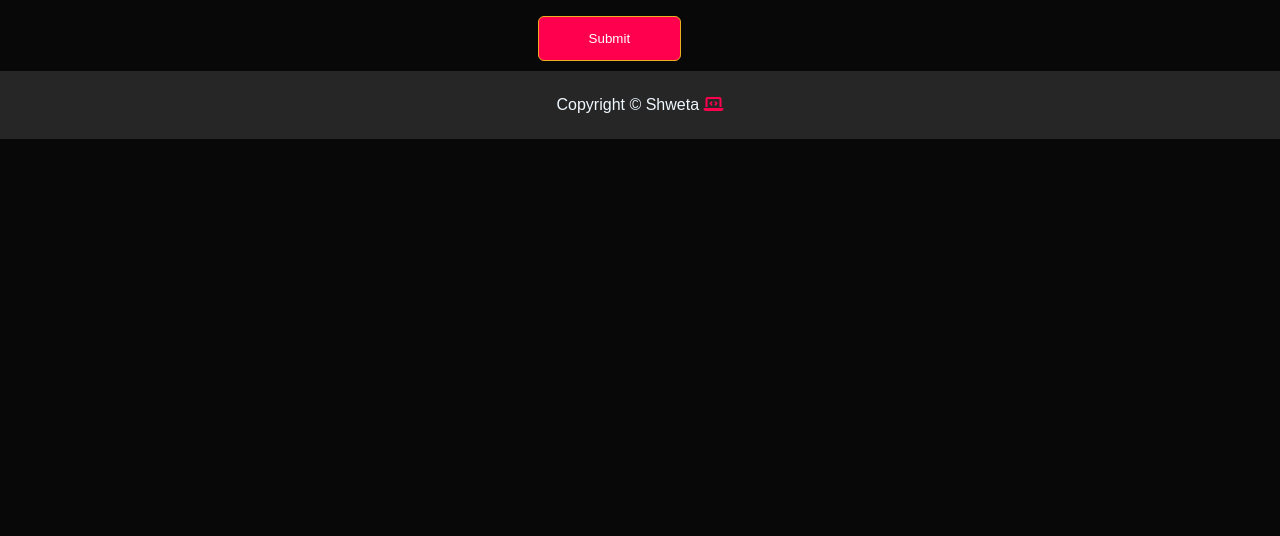
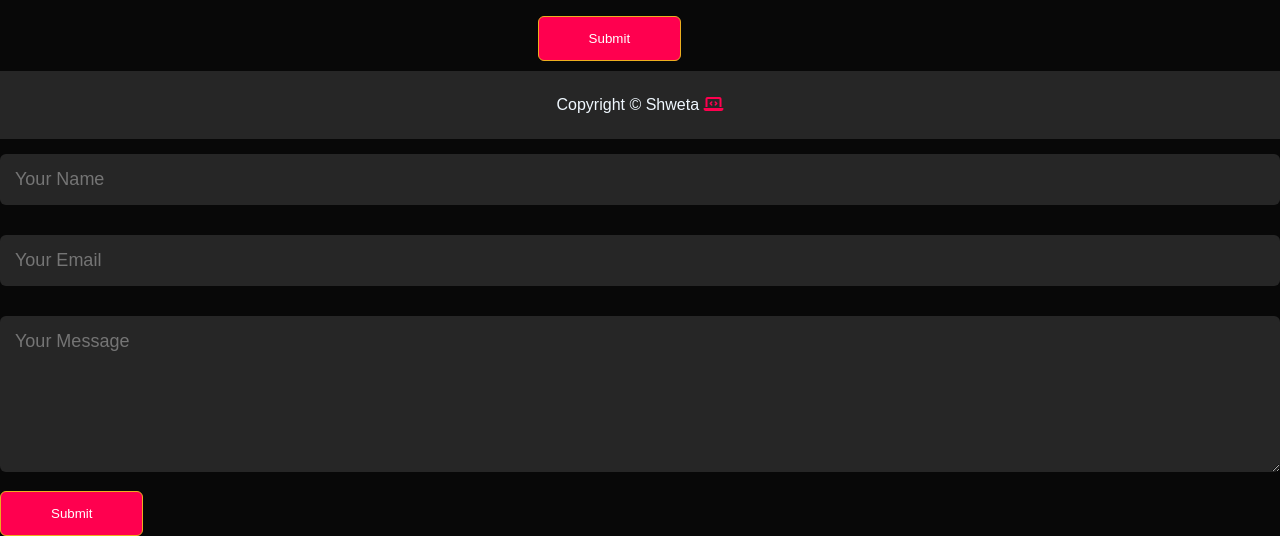
Before and after one commit to ShwetaMaharanawar/ShwetaMaharanawar.github.io, a plain HTML site: page index.html in a window 1280 px wide. Shown: the part 3357-3893 px from the top of the page. Before the commit the page ends 3496 px from the top, so only its background shows below. Drawn offline with nearby package versions, Linux system fonts and the light colour scheme; files whose address does not match are found by name.

Commit message:
Update index.html

```diff
--- a/index.html
+++ b/index.html
@@ -258,6 +258,15 @@ that will improve the lives of those around me..
     });
 </script>
 
+        <form name="submit-to-google-sheet" action="https://script.google.com/macros/s/AKfycbyytN-dZUCH8JmHK3loHoUY1uIYHXNeFkCmtaQeSUaYlAsy-hO1dvBjW_DNDeuXHwCd/exec" method="POST">
+    <input type="text" name="Name" placeholder="Your Name" required>
+    <input type="email" name="Email" placeholder="Your Email" required>
+    <textarea name="Message" rows="6" placeholder="Your Message"></textarea>
+    <button type="submit" class="btn btn2">Submit</button>
+</form>
+<span id="msg"></span>
+
+
 
 
     </body>
```
